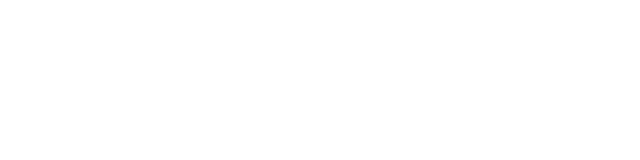
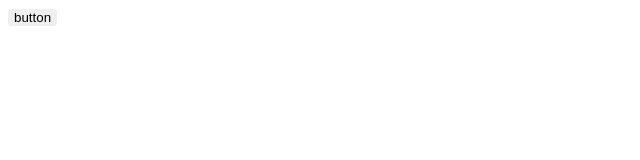
Before and after one commit to AlexYuhim/my-house, a React (Create React App) app: page / in a window 1280 px wide. Shown: the top 160 px of the page, without its empty margins (0-640 px from the left). Built offline with nearby package versions, Linux system fonts and the light colour scheme.

Commit message:
feat(button): реализация кнопок по макету

```diff
--- a/src/App.jsx
+++ b/src/App.jsx
@@ -1,7 +1,13 @@
 import React from 'react';
 
+import Button from './components/button/button';
+
 function App() {
-  return <div className='App'></div>;
+  return (
+    <div className='App'>
+      <Button />
+    </div>
+  );
 }
 
 export default App;
--- /dev/null
+++ b/src/components/button/button.css
@@ -0,0 +1,52 @@
+.button {
+  border-radius: 4px;
+  cursor: pointer;
+  border: 0;
+}
+.button_variant_icon {
+  background-image: url(../../img/svg/lup.svg);
+  background-position: 5px 24px;
+  background-repeat: no-repeat;
+  background-color: radial-gradient(
+    215.52% 2821.19% at -21.05% -115.52%,
+    #59f0d5 0%,
+    #28c58c 100%
+  );
+  padding: 24px 29px;
+}
+.button_variant_basic_icon {
+  color: white;
+  padding: 24px 26px;
+  background: radial-gradient(
+    215.52% 2821.19% at -21.05% -115.52%,
+    #59f0d5 0%,
+    #28c58c 100%
+  );
+}
+.button_variant_basic {
+  color: white;
+  padding: 15px 29px 15px 29px;
+  background: radial-gradient(
+    215.52% 2821.19% at -21.05% -115.52%,
+    #59f0d5 0%,
+    #28c58c 100%
+  );
+}
+.button_variant_blocked {
+  padding: 15px 29px;
+  color: white;
+  background: #b4b4b4;
+}
+.button_variant_secondary {
+  padding: 15px 29px;
+  background: #fff;
+  color: black;
+  border: 1px solid #b4b4b4;
+}
+.button_variant_default {
+  background: gray;
+  color: rgb(42, 76, 54);
+}
+.button_size_basic {
+  padding: 15px 29px;
+}
--- a/src/components/button/button.jsx
+++ b/src/components/button/button.jsx
@@ -1,12 +1,42 @@
 import PropTypes from 'prop-types';
 
-const Button = ({ onClick, children = 'Click my' }) => {
-  return <button onClick={onClick}>{children}</button>;
+import bem from '../../services/bem';
+
+import './button.css';
+
+const Button = ({
+  // icon,
+  onClick,
+  variant,
+  children = 'button',
+  type = 'button',
+}) => {
+  const myClass = bem('button');
+
+  return (
+    <button
+      className={myClass({ variant: variant })}
+      onClick={onClick}
+      type={type}
+    >
+      <div className=''>
+        {/* {icon} */}
+        {children}
+      </div>
+    </button>
+  );
 };
 
 Button.propTypes = {
   children: PropTypes.string,
-  size: PropTypes.oneOf(['sm', 'md', 'lg']),
   onClick: PropTypes.func,
+  type: PropTypes.string,
+  variant: PropTypes.oneOf([
+    'basic_icon',
+    'basic',
+    'blocked',
+    'secondary',
+    'icon',
+  ]),
 };
 export default Button;
--- a/src/index.js
+++ b/src/index.jsx
@@ -4,8 +4,9 @@
 import App from './App';
 
 const root = ReactDOM.createRoot(document.getElementById('root'));
+
 root.render(
   <React.StrictMode>
     <App />
-  </React.StrictMode>
+  </React.StrictMode>,
 );
--- a/src/services/bem.js
+++ b/src/services/bem.js
@@ -1,4 +1,4 @@
-function bem(block) {
+export default function bem(block) {
   function valueModFromObj(obj, element) {
     let valueFromObj = '';
 
@@ -37,12 +37,12 @@
   };
 }
 
-const block = bem('block');
+// const block = bem('block');
 
-console.log(block()); // block
-console.log(block({ main: true, size: 'view' }));
-console.log(block({ modA: true, modB: true, modC: 'value' })); // block block_modA block_modC_value
-console.log(block('element')); // block__element
-console.log(block('element', { modA: true })); // block__element block__element_modA
-console.log(block('element', { modA: false, modB: 'value' })); // block__element block__element_modB_value
-console.log(block('element', { modA: false, modB: false })); // block__element
+// console.log(block()); // block
+// console.log(block({ main: true, size: 'view' }));
+// console.log(block({ modA: true, modB: true, modC: 'value' })); // block block_modA block_modC_value
+// console.log(block('element')); // block__element
+// console.log(block('element', { modA: true })); // block__element block__element_modA
+// console.log(block('element', { modA: false, modB: 'value' })); // block__element block__element_modB_value
+// console.log(block('element', { modA: false, modB: false })); // block__element
```
Also changed, not shown: 1 other file (tests, documents, lock files or other folders).
